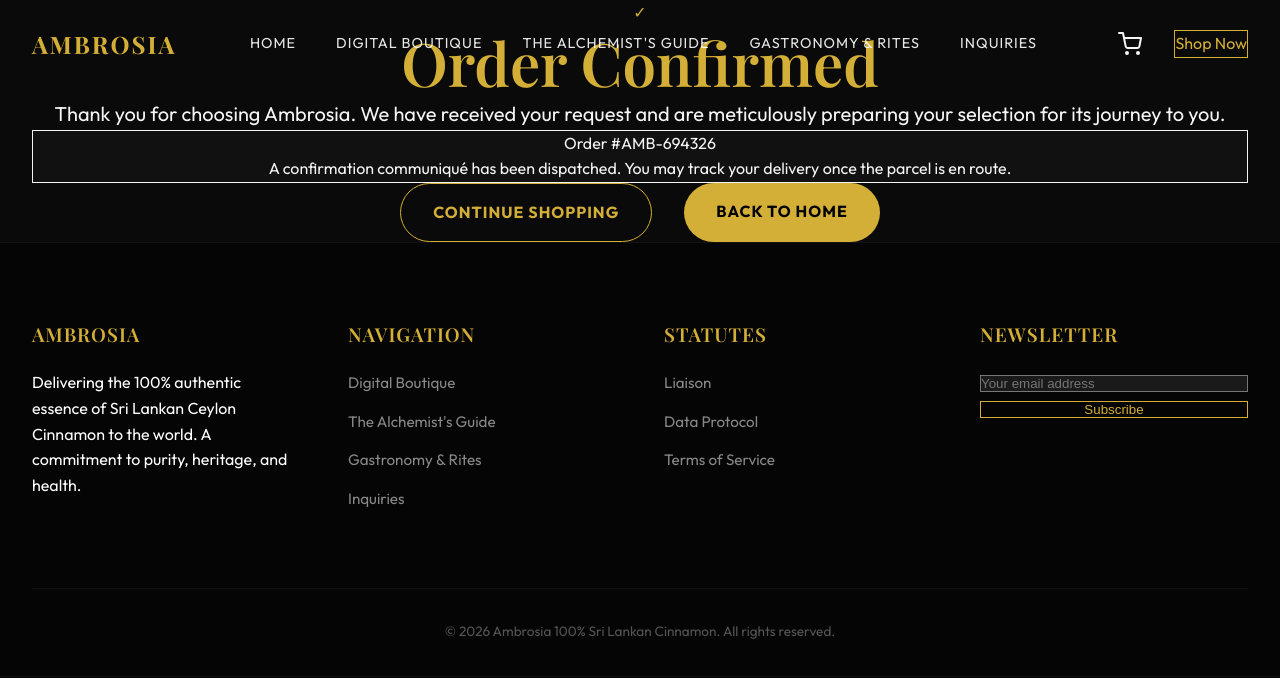
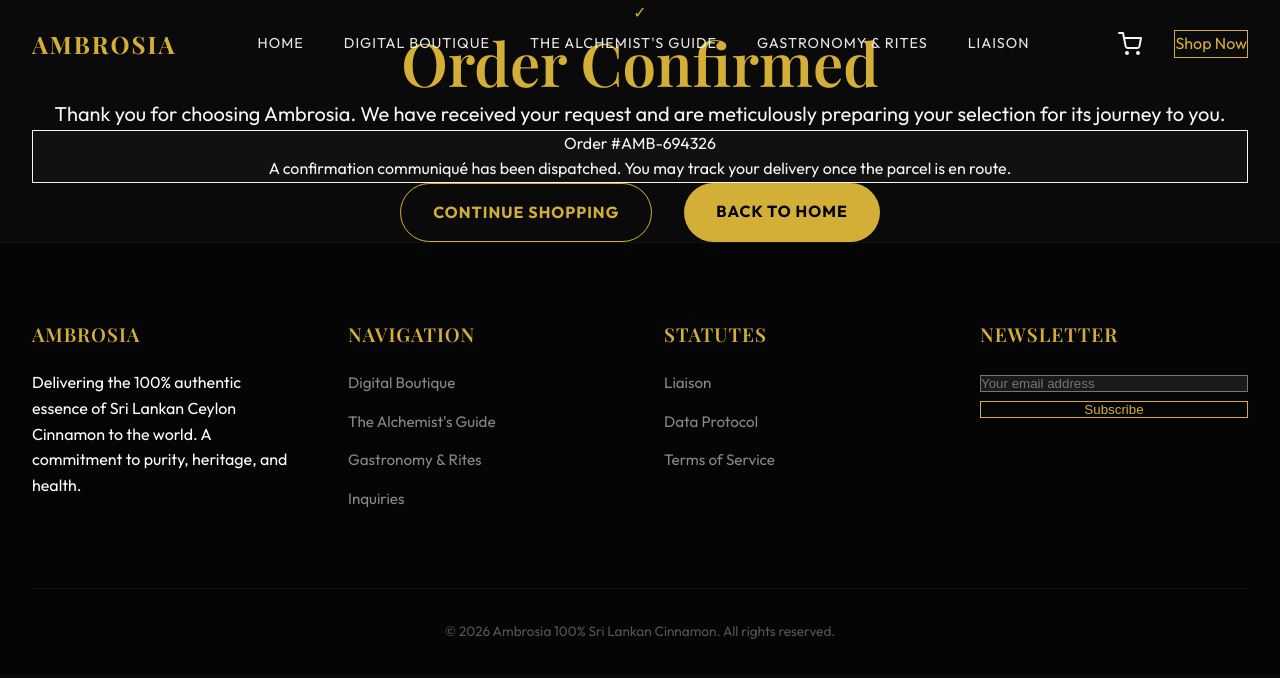
Before and after one commit to layer1-studio/Ambrosia, a React (Vite) app: page /#/order-confirmation in a window 1280 px wide. Shown: the top 678 px of the page. Built offline with nearby package versions, Linux system fonts and the light colour scheme; no server answers; a web font is replaced by a local one.

Commit message:
Restore missing files, rename navigation, and re-apply UI polish

```diff
--- a/src/components/Navbar.jsx
+++ b/src/components/Navbar.jsx
@@ -34,7 +34,7 @@ const Navbar = () => {
                     <NavLink to="/shop" className={({ isActive }) => `nav-link ${isActive ? 'active' : ''}`}>Digital Boutique</NavLink>
                     <NavLink to="/about-cinnamon" className={({ isActive }) => `nav-link ${isActive ? 'active' : ''}`}>The Alchemist's Guide</NavLink>
                     <NavLink to="/recipes" className={({ isActive }) => `nav-link ${isActive ? 'active' : ''}`}>Gastronomy & Rites</NavLink>
-                    <NavLink to="/contact" className={({ isActive }) => `nav-link ${isActive ? 'active' : ''}`}>Inquiries</NavLink>
+                    <NavLink to="/contact" className={({ isActive }) => `nav-link ${isActive ? 'active' : ''}`}>Liaison</NavLink>
                 </div>
 
                 <div className="nav-actions flex items-center gap-6">
@@ -67,8 +67,8 @@ const Navbar = () => {
                         <NavLink to="/shop" onClick={toggleMenu} className={({ isActive }) => `mobile-link ${isActive ? 'active' : ''}`}>Digital Boutique</NavLink>
                         <NavLink to="/about-cinnamon" onClick={toggleMenu} className={({ isActive }) => `mobile-link ${isActive ? 'active' : ''}`}>The Alchemist's Guide</NavLink>
                         <NavLink to="/recipes" onClick={toggleMenu} className={({ isActive }) => `mobile-link ${isActive ? 'active' : ''}`}>Gastronomy & Rites</NavLink>
-                        <NavLink to="/contact" onClick={toggleMenu} className={({ isActive }) => `mobile-link ${isActive ? 'active' : ''}`}>Inquiries</NavLink>
-                        <Link to="/shop" onClick={toggleMenu} className="btn-primary mt-8 inline-block text-center">Enter Boutique</Link>
+                        <NavLink to="/contact" onClick={toggleMenu} className={({ isActive }) => `mobile-link ${isActive ? 'active' : ''}`}>Liaison</NavLink>
+                        <Link to="/shop" onClick={toggleMenu} className="btn-primary mt-8 inline-block text-center">Inquire Now</Link>
                     </div>
                 </div>
             </div>
--- a/src/components/RecipesHome.jsx
+++ b/src/components/RecipesHome.jsx
@@ -101,7 +101,7 @@ const RecipesHome = () => {
                                 <span className="recipe-home-time">{recipe.time}</span>
                                 <h3 className="recipe-home-title group-hover:text-gold transition-colors">{recipe.title}</h3>
                                 <p className="recipe-home-desc">{recipe.desc}</p>
-                                <span className="recipe-home-link bg-transparent border-0 cursor-pointer p-0 inline-block text-gold/80 italic text-xs mt-2 group-hover:text-gold group-hover:translate-x-1 transition-all">Read More →</span>
+                                <Link to="/recipes" className="recipe-home-link bg-transparent border-0 cursor-pointer p-0 inline-block text-gold/80 italic text-xs mt-2 group-hover:text-gold group-hover:translate-x-1 transition-all">Read More →</Link>
                             </div>
                         </Link>
                     ))}
--- a/src/pages/Admin/Messages.jsx
+++ b/src/pages/Admin/Messages.jsx
@@ -186,8 +186,8 @@ const Messages = () => {
                                     <textarea
                                         value={replyText}
                                         onChange={(e) => setReplyText(e.target.value)}
-                                        placeholder="Compose response..."
-                                        className="w-full bg-[#050505] border border-white/10 rounded-xl p-6 text-sm text-white focus:border-gold/50 outline-none h-32 resize-none placeholder:text-gray-700 font-light"
+                                        placeholder="Compose your reply..."
+                                        className="w-full bg-white/[0.03] border border-white/10 rounded-2xl p-6 text-sm text-white focus:bg-white/[0.05] focus:border-gold/50 focus:shadow-[0_0_30px_rgba(212,175,55,0.1)] outline-none min-h-[160px] resize-none transition-all placeholder:text-gray-600 font-light leading-relaxed"
                                     ></textarea>
                                     <div className="flex justify-end">
                                         <button
```
Also changed, not shown: files.txt (added).
